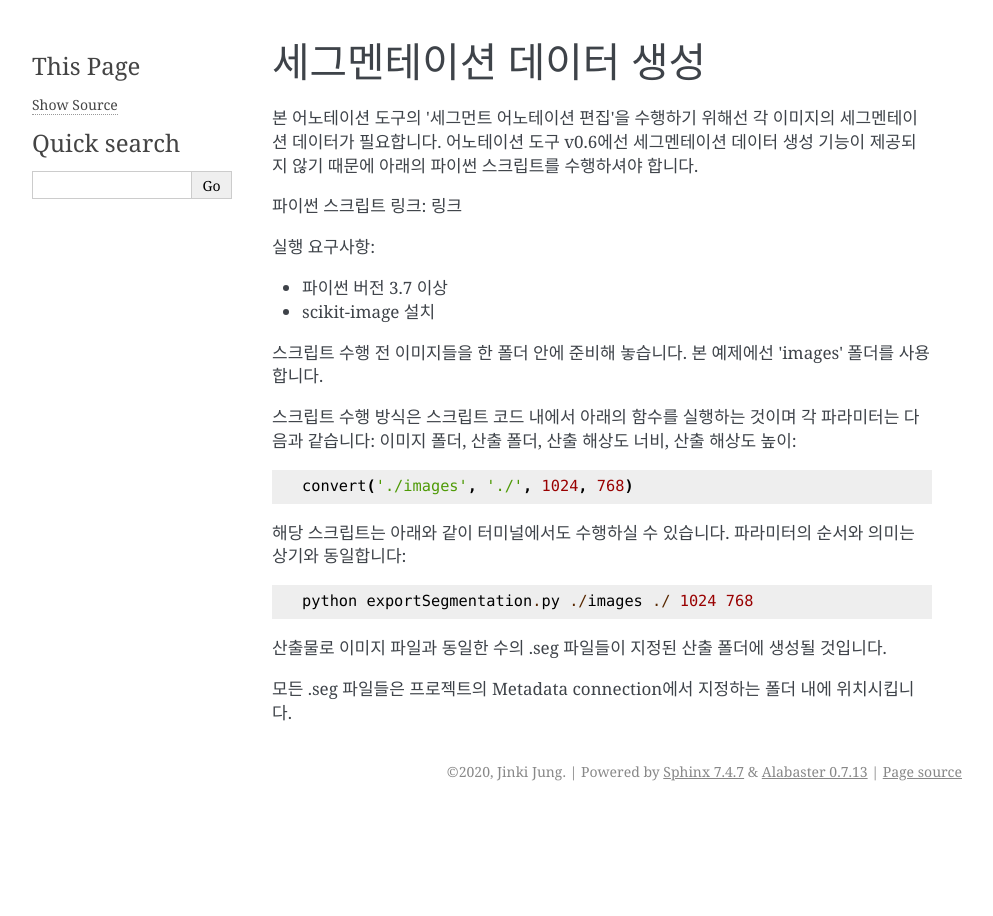
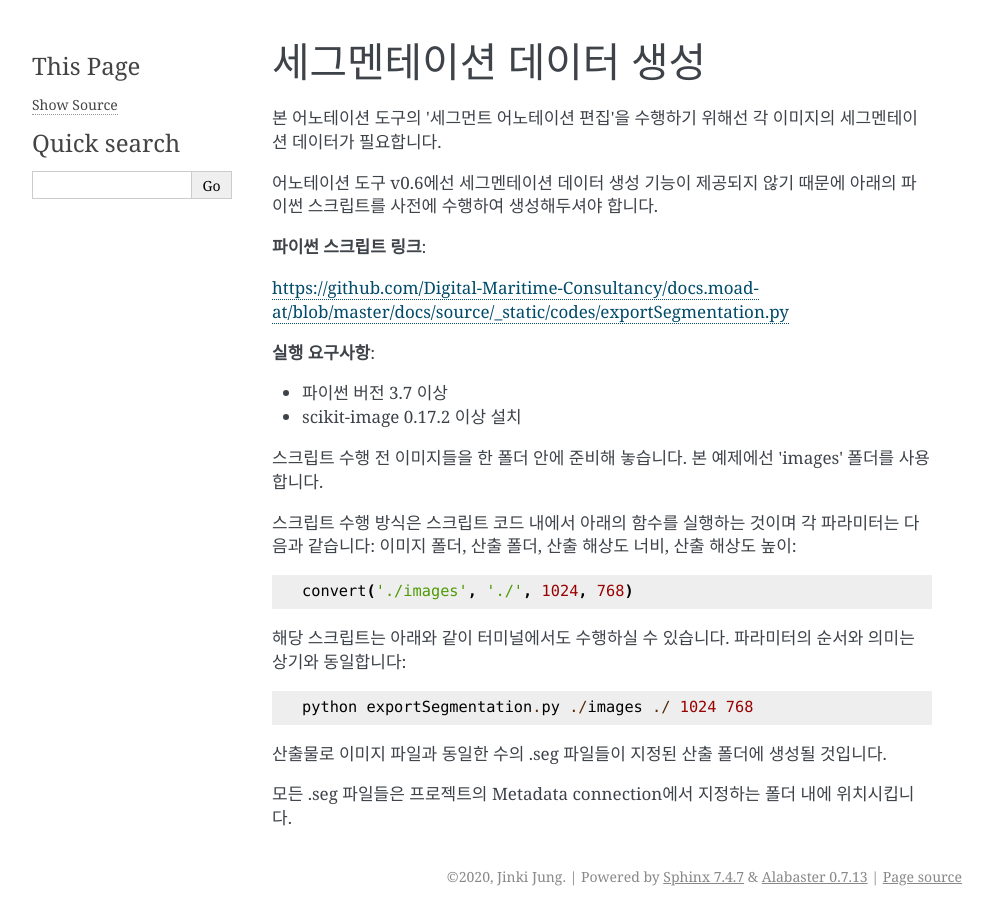
Before and after one commit to Digital-Maritime-Consultancy/docs.moad-at, a Sphinx documentation site: the page built from docs/source/segmentationDataGeneration.rst, in a window 1280 px wide. Shown: the whole page, without its empty margins (148-1141 px from the left). Built offline with Sphinx 7.4.7, drawn with Linux system fonts in a browser that asks for light colours.

Commit message:
addition of python script source link

```diff
--- a/docs/source/segmentationDataGeneration.rst
+++ b/docs/source/segmentationDataGeneration.rst
@@ -4,15 +4,18 @@
 ==============================
 
 본 어노테이션 도구의 '세그먼트 어노테이션 편집'을 수행하기 위해선 각 이미지의 세그멘테이션 데이터가 필요합니다.
-어노테이션 도구 v0.6에선 세그멘테이션 데이터 생성 기능이 제공되지 않기 때문에 아래의 파이썬 스크립트를 수행하셔야 합니다.
 
-파이썬 스크립트 링크:
-링크
+어노테이션 도구 v0.6에선 세그멘테이션 데이터 생성 기능이 제공되지 않기 때문에 아래의 파이썬 스크립트를 사전에 수행하여 생성해두셔야 합니다.
 
-실행 요구사항:
+
+**파이썬 스크립트 링크**:
+
+https://github.com/Digital-Maritime-Consultancy/docs.moad-at/blob/master/docs/source/_static/codes/exportSegmentation.py
+
+**실행 요구사항**:
 
 * 파이썬 버전 3.7 이상
-* scikit-image 설치
+* scikit-image 0.17.2 이상 설치
 
 스크립트 수행 전 이미지들을 한 폴더 안에 준비해 놓습니다. 본 예제에선 'images' 폴더를 사용합니다.
 
```
